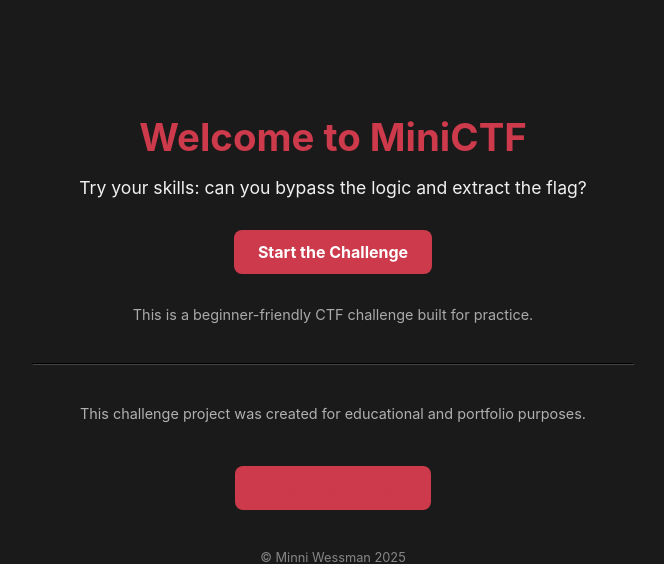
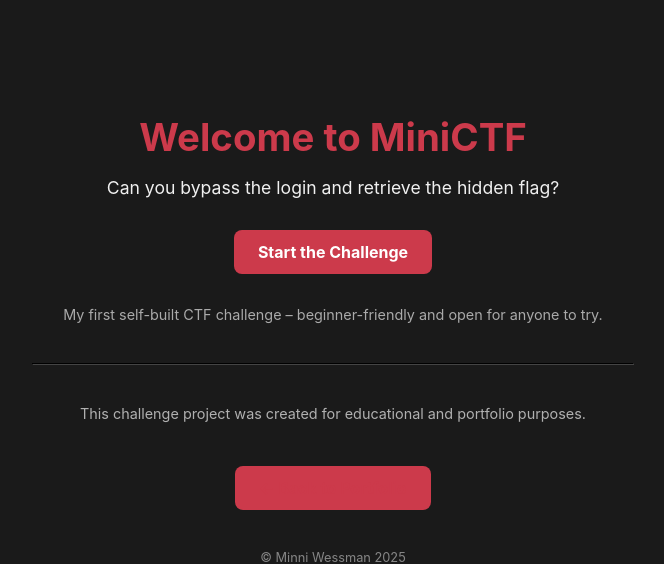
Before and after one commit to wminni/mini-ctf, a Flask app: template templates/landing.html in a window 1280 px wide. Shown: the top 564 px of the page, without its empty margins (307-971 px from the left). Run offline with Flask 3, Linux system fonts and the light colour scheme; the template is opened without the code that fills it, so the values that code supplies are empty.

Commit message:
Update landing.html

```diff
--- a/templates/landing.html
+++ b/templates/landing.html
@@ -42,10 +42,10 @@
 </head>
 <body>
   <h1>Welcome to MiniCTF</h1>
-  <p>Try your skills: can you bypass the logic and extract the flag?</p>
+  <p>Can you bypass the login and retrieve the hidden flag?</p>
   <a href="/challenge">Start the Challenge</a>
   <div class="hint">
-    This is a beginner-friendly CTF challenge built for practice.
+    My first self-built CTF challenge – beginner-friendly and open for anyone to try.
   </div>
 
   <hr style="margin: 40px auto; max-width: 600px; border-color: #444;">
```
